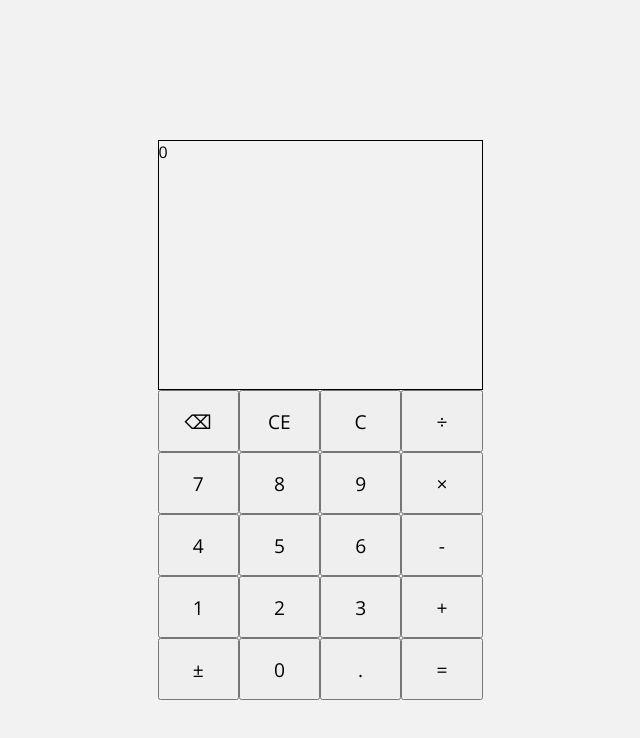
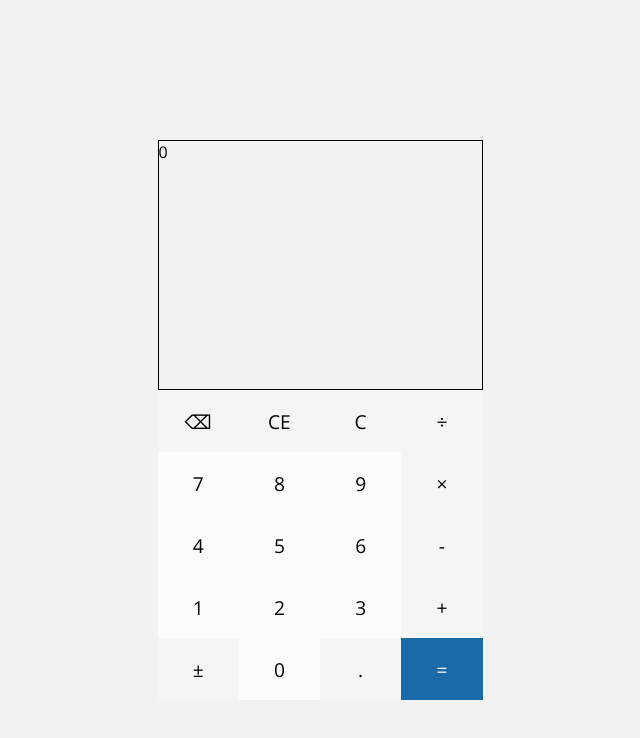
Before and after one commit to Fiddle-N/odin-calculator, a plain HTML site: page index.html in a window 1280 px wide. Shown: the whole page, without its empty margins (320-960 px from the left). Drawn offline with nearby package versions, Linux system fonts and the light colour scheme.

Commit message:
Add basic colours to buttons

```diff
--- a/index.html
+++ b/index.html
@@ -17,26 +17,26 @@
         <div class="display">0</div>
         <div class="keys">
             <div class="keys-keyContainer">
-                <button type="button" class="keys-key keys-deleter" id="keys-backspace" data-symbol="⌫"></button>
+                <button type="button" class="keys-key keys-deleter keys-nonDigit" id="keys-backspace" data-symbol="⌫"></button>
             </div>
             <div class="keys-keyContainer">
-                <button type="button" class="keys-key keys-deleter" id="keys-CE" data-symbol="CE"></button>
+                <button type="button" class="keys-key keys-deleter keys-nonDigit" id="keys-CE" data-symbol="CE"></button>
             </div>
             <div class="keys-keyContainer">
-                <button type="button" class="keys-key keys-deleter" id="keys-C" data-symbol="C"></button>
+                <button type="button" class="keys-key keys-deleter keys-nonDigit" id="keys-C" data-symbol="C"></button>
             </div>
 
             <div class="keys-keyContainer">
-                <button type="button" class="keys-key keys-operator keys-disableOnZeroDivision" data-symbol="+"></button>
+                <button type="button" class="keys-key keys-operator keys-nonDigit keys-disableOnZeroDivision" data-symbol="+"></button>
             </div>
             <div class="keys-keyContainer">
-                <button type="button" class="keys-key keys-operator keys-disableOnZeroDivision" data-symbol="-"></button>
+                <button type="button" class="keys-key keys-operator keys-nonDigit keys-disableOnZeroDivision" data-symbol="-"></button>
             </div>
             <div class="keys-keyContainer">
-                <button type="button" class="keys-key keys-operator keys-disableOnZeroDivision" data-symbol="*"></button>
+                <button type="button" class="keys-key keys-operator keys-nonDigit keys-disableOnZeroDivision" data-symbol="*"></button>
             </div>
             <div class="keys-keyContainer">
-                <button type="button" class="keys-key keys-operator keys-disableOnZeroDivision" data-symbol="/"></button>
+                <button type="button" class="keys-key keys-operator keys-nonDigit keys-disableOnZeroDivision" data-symbol="/"></button>
             </div>
 
             <div class="keys-keyContainer">
@@ -72,15 +72,15 @@
 
 
             <div class="keys-keyContainer">
-                <button type="button" class="keys-key keys-plusMinus keys-disableOnZeroDivision" data-symbol="±"></button>
+                <button type="button" class="keys-key keys-plusMinus keys-nonDigit keys-disableOnZeroDivision" data-symbol="±"></button>
             </div>
 
             <div class="keys-keyContainer">
-                <button type="button" class="keys-key keys-decimalPoint keys-disableOnZeroDivision" data-symbol="."></button>
+                <button type="button" class="keys-key keys-decimalPoint keys-nonDigit keys-disableOnZeroDivision" data-symbol="."></button>
             </div>
 
             <div class="keys-keyContainer">
-                <button type="button" class="keys-key keys-equals" data-symbol="="></button>
+                <button type="button" class="keys-key keys-equals keys-nonDigit" data-symbol="="></button>
             </div>
 
         </div>
--- a/style.css
+++ b/style.css
@@ -12,6 +12,7 @@ body {
 }
 
 button {
+    border: none;
     font-family: inherit;
 }
 
@@ -183,3 +184,16 @@ button {
     grid-row-start: -5;
     grid-row-end: -6;
 }
+
+.keys-nonDigit {
+    background-color: hsl(0, 0%, 96%);
+}
+
+.keys-digit {
+    background-color: hsl(0, 0%, 99%);
+}
+
+.keys-equals {
+    background-color: rgb(25, 106, 167);
+    color: white;
+}
```
